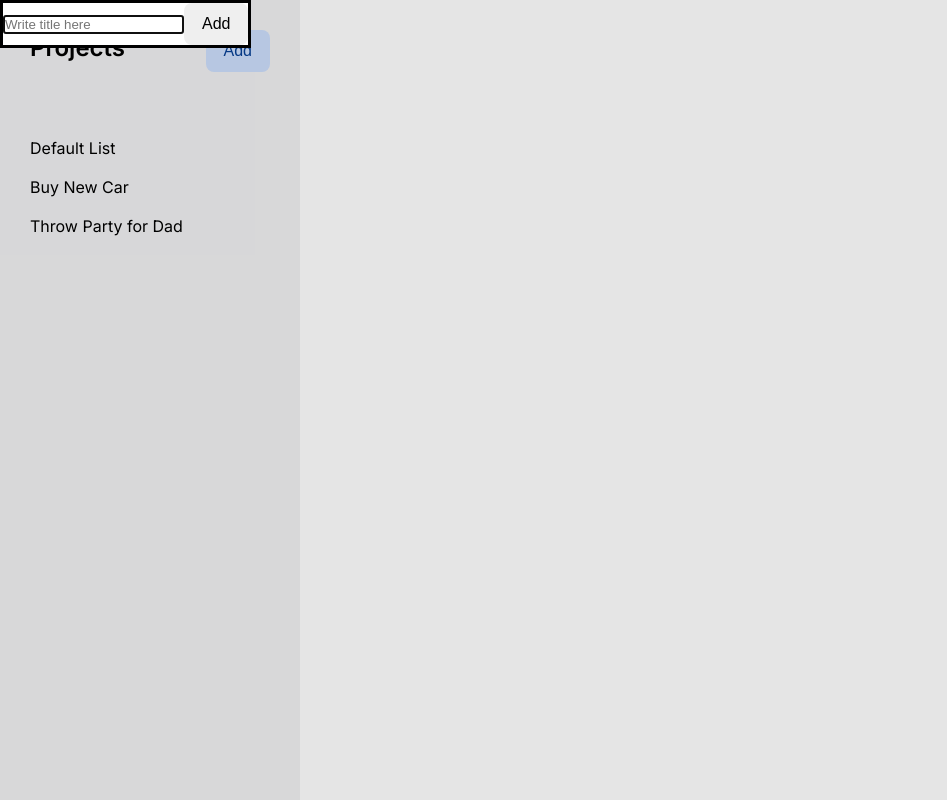
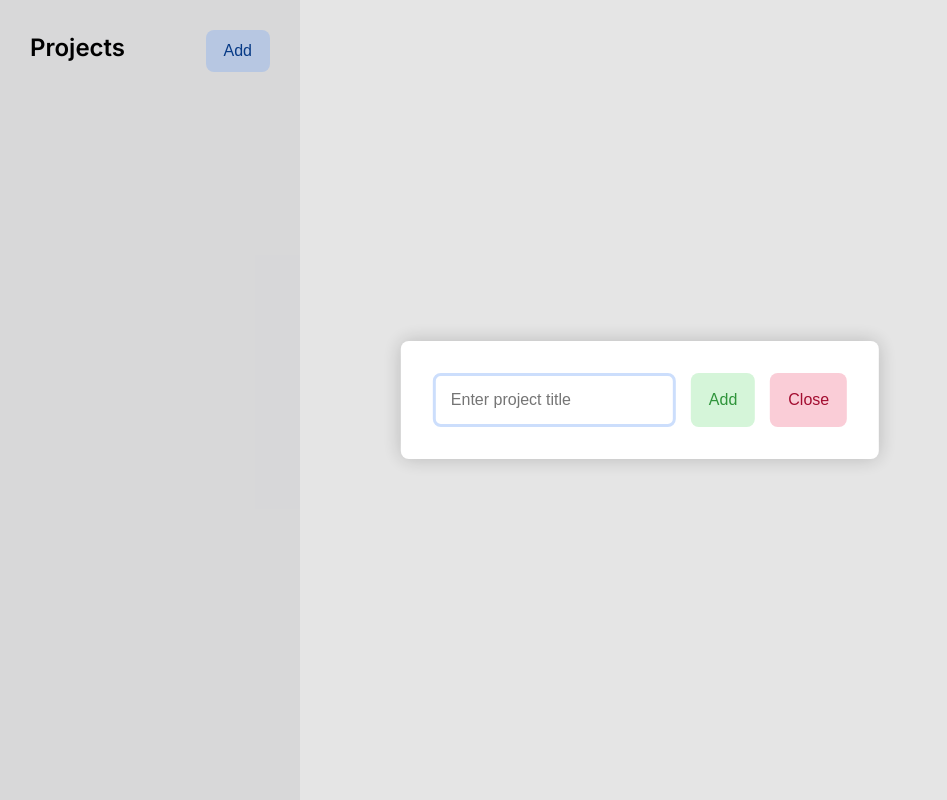
Before and after one commit to Jackan04/Task-Manager, a website built with webpack: page src/template.html in a window 1280 px wide. Both pictures are taken after a click on the button "Add". Shown: the whole page, without its empty margins (0-947 px from the left). Built offline with nearby package versions, Linux system fonts and the light colour scheme.

Commit message:
- Applied styling to the form for creating a new project - Added a close button on the project form - Added a few more css color variables - Started working on the feature for adding a new project

```diff
--- a/src/modules/storage.js
+++ b/src/modules/storage.js
@@ -22,7 +22,7 @@ const taskStorage = {
 const projectStorage = {
 
     save: (projects) => {
-         localStorage.setItem("projects", JSON.stringify(projects));
+        localStorage.setItem("projects", JSON.stringify(projects));
         console.log("Projects saved!");
     },
 
--- a/src/modules/taskManager.js
+++ b/src/modules/taskManager.js
@@ -26,6 +26,8 @@ function createNewProject(title){
     projects.push(newProject)
     projectStorage.save(projects)
     console.log(`${newProject.title} was created.`)
+
+
 }
 
 export {addNewTask, deleteTask, createNewProject}
--- a/src/modules/ui.js
+++ b/src/modules/ui.js
@@ -15,33 +15,58 @@ function renderNewProjectForm(){
         const formContent = document.createElement("div")
         const inputTitle = document.createElement("input")
         const buttonAddProject = document.createElement("button")
+        const buttonCloseForm = document.createElement("button")
 
         buttonAddProject.textContent = "Add"
-        inputTitle.placeholder = "Write title here"
+        buttonCloseForm.textContent = "Close"
+        inputTitle.placeholder = "Enter project title"
 
         form.setAttribute("id", "newProjectForm")
         inputTitle.setAttribute("id", "inputProjectTitle")
         buttonAddProject.setAttribute("id", "buttonAddProject")
-        buttonAddProject.setAttribute("class", "button-success")
+        buttonCloseForm.setAttribute("class", "color-danger")
+        buttonAddProject.setAttribute("class", "color-success")
 
         formContent.appendChild(inputTitle)
         formContent.appendChild(buttonAddProject)
+        formContent.appendChild(buttonCloseForm)
 
         form.appendChild(formContent)
         body.appendChild(form)
         form.showModal()
 
+        buttonCloseForm.addEventListener("click", () => {
+        form.close();
+        form.remove();
+        });
+
+        buttonAddProject.addEventListener("click", () =>{
+            createNewProject(inputTitle.value)
+        })
+
+
+}
+
+function renderProjectList(){
+        projects.forEach(project => {
+        const listItem = document.createElement("li")
+        listItem.textContent = project.title
+        projectList.appendChild(listItem)
+    });
 }
 
 
+
 function setupEventListeners(){
+
     const buttonAddNewProject = document.querySelector("#btn-new-project")
-
     buttonAddNewProject.addEventListener("click", () =>{
         renderNewProjectForm()
     })
 
 
+
+
 }
 
 export {setupEventListeners}
--- a/src/styles.css
+++ b/src/styles.css
@@ -1,10 +1,12 @@
 :root{
     --color-main: #ffff;
     --color-secondary: #CCDEFC;
-    --color-accent: #074095;
+    --color-text-neutral: #074095;
     --color-success: #D5F5D9;
     --color-danger: #FACDD7;
     --color-text: #202225;
+    --text-color-sucess: #2F943B;
+    --text-color-danger: #A30D30;
     --color-border: #ccc;
     --color-sidebar: #F0F0F2;
 
@@ -56,14 +58,28 @@ button{
     transition: var(--transition);
 }
 
+.color-danger{
+    background-color: var(--color-danger);
+    color: var(--text-color-danger);
+}
+
+.color-success{
+    background-color: var(--color-success);
+    color: var(--text-color-sucess);
+}
+
 button:hover{
-    filter: drop-shadow(0px 2px 2px rgba(0, 0, 0, 0.25));
+    cursor: pointer;
+}
+
+button:hover, input:hover{
+    opacity: 0.7;
 }
 
 .btn-neutral{
     background-color: var(--color-secondary);
-    color: var(--color-accent);
-    cursor: pointer;
+    color: var(--color-text-neutral);
+
 }
 
 nav{
@@ -78,6 +94,46 @@ nav{
 
 ul{
     list-style: none;
+}
+
+dialog{
+
+    position: fixed;
+    top: 50%;
+    left: 50%;
+    transform: translate(-50%, -50%);
+
+    border: none;
+    border-radius: var(--border-radius);
+
+    z-index: 9999;
+    background: white;
+    padding: 2rem;
+    box-shadow: 0 0 20px rgba(0, 0, 0, 0.2);
+
+}
+
+dialog > div{
+       display: flex;
+       gap: var(--space-small);
+}
+
+input{
+    border: none;
+    border: 2px #ccc solid;
+    border-radius: var(--border-radius);
+    padding: var(--space-small);
+    font-size: 16px;
+    transition: var(--transition);
+}
+
+
+
+input:focus{
+    outline: none;
+    border: 3px solid var(--color-secondary);
+
+
 }
 
 #navbar-header{
@@ -96,6 +152,6 @@ ul{
 
 .sidebar-item:hover{
     width: fit-content;
-    color: var(--color-accent);
+    color: var(--color-text-neutral);
     cursor: pointer;
 }
--- a/src/template.html
+++ b/src/template.html
@@ -13,9 +13,9 @@
             <button id="btn-new-project" class="btn-neutral">Add</button>
         </div>
         <ul id="projects-list">
-            <li class="sidebar-item" data-project-id = "abc123">Default List</li>
+            <!-- <li class="sidebar-item" data-project-id = "abc123">Default List</li>
             <li class="sidebar-item">Buy New Car</li>
-            <li class="sidebar-item">Throw Party for Dad</li>
+            <li class="sidebar-item">Throw Party for Dad</li> -->
         </ul>
     </nav>
 
```
